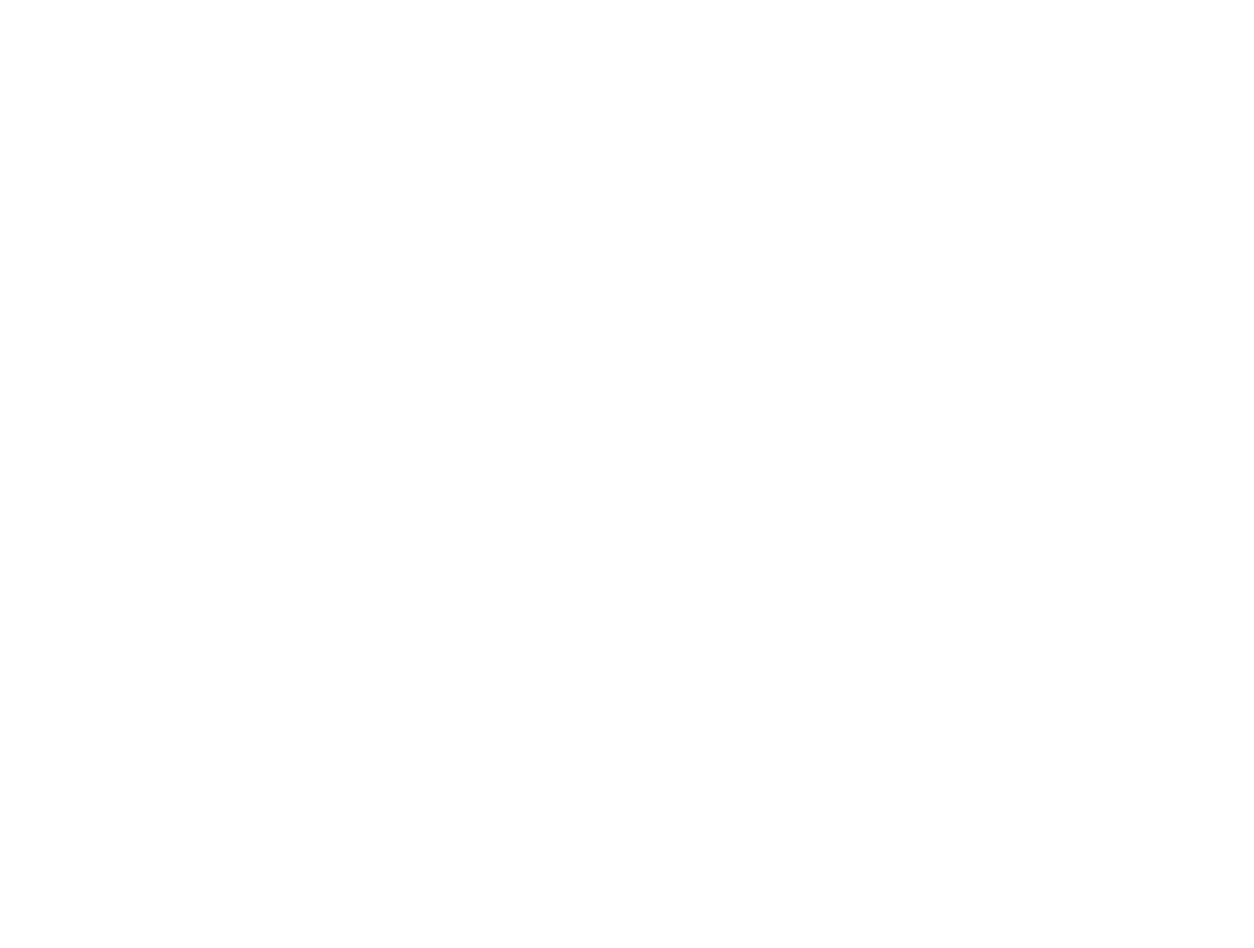
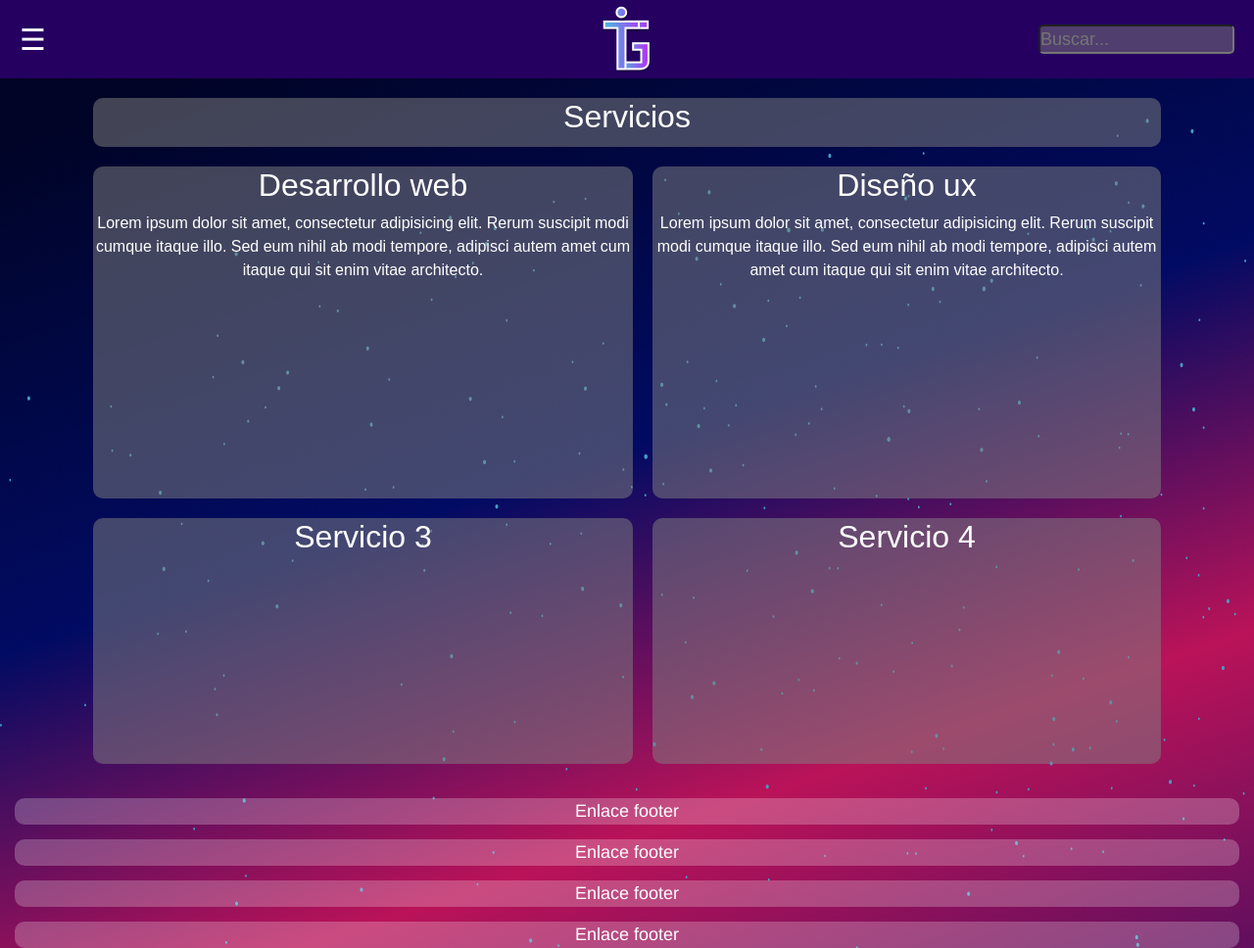
Before and after one commit to Tomigauto/Proyecto-CH, a plain HTML site: page pages/servicios.html in a window 1280 px wide. Shown: the whole page at 98% size. Before the commit the page ends 800 px from the top, so only its background shows below. Drawn offline with Linux system fonts and the light colour scheme.

Commit message:
Actualizacion pagina Servicios

```diff
--- a/css/portafolio.css
+++ b/css/portafolio.css
@@ -127,11 +127,10 @@ li a{
 
 }
 .carousel-indicators{
-    bottom: ;
     position: fixed;
     z-index: -1;
 }
-@media screen and (max-height 600px){
+@media screen and (max-height: 600px){
 
 }
 .descripcion{
--- a/css/servicios.css
+++ b/css/servicios.css
@@ -0,0 +1,186 @@
+*{
+    padding: 0;
+    margin: 0;
+    box-sizing: border-box;
+}
+
+body{
+    background-image: url(../img/Fondo.png);
+    background-repeat: no-repeat;
+    background-size: auto;
+}
+header{
+    display: grid;
+    grid-template-columns: 150px auto auto ;
+    grid-template-rows: auto auto auto;
+}
+header{
+    display: flex;
+    position: fixed;
+    top: 0;
+    width: 100%;
+    display: inline-block;
+    grid-column: 1/4;
+    background-color: rgb(37, 0, 97);
+    height: 80px;
+    justify-content: center;
+    border: 0;
+}
+.logo{
+    display: flex;
+    justify-content: center;
+}
+.logo img{
+    width: 75px;
+    margin-top: 0px;
+}
+.logo:active{
+    transform: rotatey(3000deg);
+    transition: 5000ms;
+}
+li a{
+    text-decoration: none;
+    color:white;
+    display: inline;
+    position: absolute;
+    z-index: 101;
+}
+.menu ul li{
+    padding: 4vh;
+    width: 250px;
+    list-style: none;
+    margin-bottom: 10px;
+    z-index: 101;
+}
+.menu ul li:hover{
+    transition: 0.2s;
+    transform: scale(1.2);
+}
+.menu{
+    font-size: 30px;
+    color: white;
+    position: fixed;
+    margin-top: 18px;
+    margin-left: 20px;
+}
+.menu ul{
+    top: 55px;
+    padding-top: 10px;
+    padding-bottom: 10px;
+    text-decoration: none;
+    font-family: "Helvetica Neue",Helvetica,Arial,sans-serif;
+    font-size: 20px;
+    display: none;
+    color: white;
+    border-bottom-left-radius: 10px;
+    border-bottom-right-radius: 10px;
+    left: 0px;
+}
+#menu{
+    position: absolute;
+    display: none;
+}
+#menu:checked  ~ ul{
+    background-color: rgb(37, 0, 97) ;
+    display: block;
+    position: absolute;
+}
+#buscar{
+    position: fixed;
+    top: 25px;
+    right: 20px;
+}
+#buscar input{
+    width: 20vw;
+    max-width: 200px;
+    height: 30px;
+    border-radius: 5px;
+    font-family: Arial, Helvetica, sans-serif;
+    background-color:  rgba(124, 124, 124, 0.507);
+    font-size: large;
+    text-decoration: none;
+
+}
+.container{
+    padding: 10px;
+    margin-top: 80px;
+    display: grid;
+    grid-template-columns: auto auto;
+    grid-template-rows: 70px;
+    height: calc(100vh - 80px);
+    color: white;
+    font-family: Arial, Helvetica, sans-serif;
+    text-align: center;
+}
+main section{
+    background-color: rgba(128, 128, 128, 0.514);
+    border-radius: 10px;
+    margin: 10px;
+}
+main section article{
+    display: flex;
+    align-items: center;
+    justify-content: center;
+}
+.section1{
+    align-items: center;
+    height: 50px;
+    grid-column: 1/3;
+}
+.section1 article{
+    padding: 0;
+    margin: 0;
+    display: flex;
+    justify-content: center;
+    align-items: center;
+}
+.section2{
+    grid-column: 1/2;
+}
+.section3{
+
+}
+.section4{
+
+}
+footer{
+    position: absolute;
+    width: 100%;
+    bottom: -60px;
+    height: 60px;
+    display: grid;
+    grid-column: 1/4;
+    grid-template-columns: auto auto auto auto;
+}
+.footer1{
+    display: flex;
+    text-align: center;
+    align-items: flex-end;
+    margin: 15px;
+    background-color: rgba(255, 255, 255, 0.237);
+    border-radius: 10px;
+    align-items: center;
+}
+.footer1 a{
+    width: 100%;
+    text-decoration: none;
+    color: white;
+    font-family: "Helvetica Neue",Helvetica,Arial,sans-serif;
+    font-size: 18px;
+    text-align: center;
+}
+.footer1:hover{
+    scale: 1.2;
+}
+.mas{
+    width: 100%;
+    display: grid;
+    position: absolute;
+    grid-template-columns: auto auto auto;
+    text-align: center;
+    bottom: 5px;
+    z-index: 100;
+}
+.mas:hover{
+    scale: 1.2;
+}
--- a/pages/servicios.html
+++ b/pages/servicios.html
@@ -9,6 +9,85 @@
     <title>Servicios</title>
 </head>
 <body>
+    <div class="header">
+        <header>
+            <nav class="menu">
+                <input type="checkbox" id="menu">
+                <label for="menu">☰</label>
+                <ul>
+                    <li><a href="../index.html">Inicio</a></li>
+                    <li><a href="../pages/nosotros.html">Nosotros</a></li>
+                    <li><a href="../atencionalcliente.html">Atencion al cliente</a></li>
+                </ul>
+            </nav>
+            <div class="logo"><img src="../img/Mi logo 2.png" alt=""></div>
+        </header>
+    </div>
+    <section id="buscar">
+        <input type="search" placeholder="Buscar...">
+    </section>
+
+    <main class="container">
+        <section class="section1">
+            <article>
+                <h2>Servicios</h2>
+            </article>
+        </section>
+        <section class="section2">
+            <article>
+                <h2>Desarrollo web</h2>
+            </article>
+            <article>
+                <p>Lorem ipsum dolor sit amet, consectetur adipisicing elit. Rerum suscipit modi cumque itaque illo. Sed eum nihil ab modi tempore, adipisci autem amet cum itaque qui sit enim vitae architecto.</p>
+            </article>
+        </section>
+        <section class="section3">
+            <article>
+                <h2>Diseño ux</h2>
+            </article>
+            <article>
+                <p>Lorem ipsum dolor sit amet, consectetur adipisicing elit. Rerum suscipit modi cumque itaque illo. Sed eum nihil ab modi tempore, adipisci autem amet cum itaque qui sit enim vitae architecto.</p>
+            </article>
+        </section>
+        <section class="section4">
+            <article>
+                <h2>Servicio 3</h2>
+            </article>
+            <article>
+
+            </article>
+        </section>
+        <section class="section5">
+            <article>
+                <h2>Servicio 4</h2>
+            </article>
+            <article>
+
+            </article>
+        </section>
+    </main>
+
+    <div class="footer">
+        <footer>
+            <section class="footer1">
+                <a href="#">Enlace footer</a>
+            </section>
+            <section class="footer1">
+                <a href="#">Enlace footer</a>
+            </section>
+            <section class="footer1">
+                <a href="#">Enlace footer</a>
+            </section>
+            <section class="footer1">
+                <a href="#">Enlace footer</a>
+            </section>
+        </footer>
+    </div>
+    <!-- <div class="mas">
+        <span></span>
+        <buttom><img src="../img/Group 240.png" alt=""></buttom>
+        <span></span>
+    </div> -->
 
 </body>
 </html>
```
